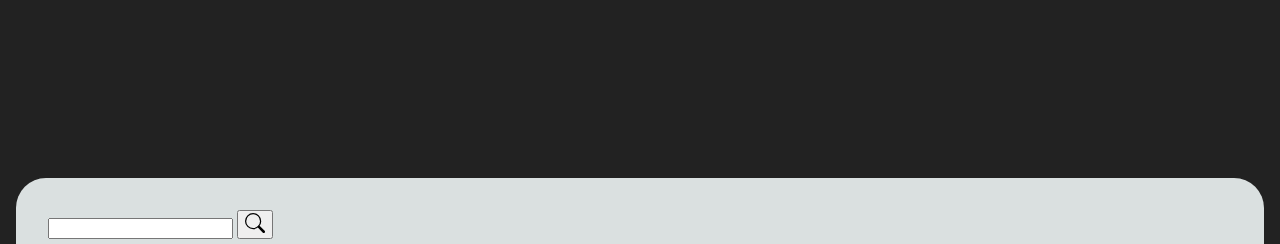
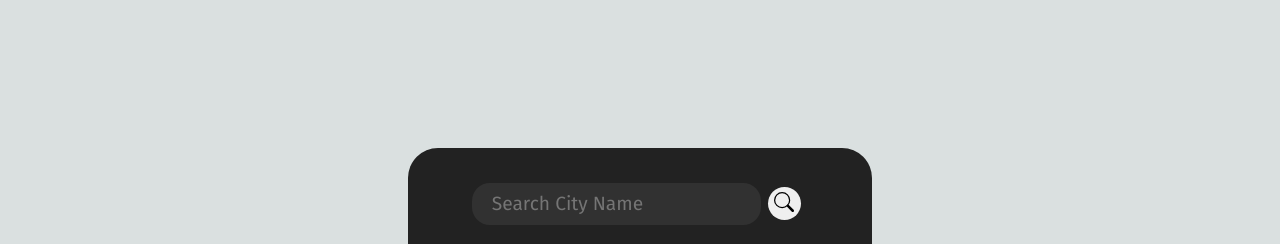
Before and after one commit to ThimnaShushu/Thimna-s-Portfolio-Projects, a plain HTML site: page Weather App/index.html in a window 1280 px wide. Shown: the part 94-338 px from the top of the page. Drawn offline with Linux system fonts and the light colour scheme.

Commit message:
I added a search bar and changed the font.

```diff
--- a/Weather App/index.html
+++ b/Weather App/index.html
@@ -13,12 +13,12 @@
 <body>
     <div class="card">
         <div class="search">
-            <input type="text" class="search-bar">
+            <input type="text" class="search-bar" placeholder="Search City Name">
             <button><svg stroke="currentColor" fill="currentColor" stroke-width="0" viewBox="0 0 16 16" height="1.5em" width="1.5em" xmlns="http://www.w3.org/2000/svg"><path fill-rule="evenodd" d="M10.442 10.442a1 1 0 011.415 0l3.85 3.85a1 1 0 01-1.414 1.415l-3.85-3.85a1 1 0 010-1.415z" clip-rule="evenodd"></path><path fill-rule="evenodd" d="M6.5 12a5.5 5.5 0 100-11 5.5 5.5 0 000 11zM13 6.5a6.5 6.5 0 11-13 0 6.5 6.5 0 0113 0z" clip-rule="evenodd"></path></svg></button>
         </div>
         <div class="Weather">
             <h2 class="City">Weather in Cape Town</h2>
-            <div class="temp">20°C</div>
+            <h1 class="temp">20°C</h1>
             <img src="" alt="" class="icon">
             <div class="description">Cloudy</div>
             <div class="humidity">Humidity: 20%</div>
--- a/Weather App/style.css
+++ b/Weather App/style.css
@@ -4,19 +4,59 @@ body{
     align-items: center;
     height: 100vh;
     margin: 0;
-    background: #222;
+    background: #dae0e0;
 
         font-family: "Fira Sans", sans-serif;
         font-weight: 400;
         font-style: italic;
+        color: white;
+
+
+
+
 
 
 }
 
 .card{
-    background: #dae0e0 ;
+    background:  #222;
     padding: 2em;
     border-radius: 30px;
     width: 100%;
+    max-width: 400px;
     margin: 1em;
 }
+
+.search {
+    display: flex;
+    align-items: center;
+    justify-content: center;
+
+
+}
+
+button {
+    margin: 0.5em;
+    border-radius: 50%;
+    border: none;
+    height: 2.5em;
+    width: 2.5em;
+    transition: 0.2s ease-in-out;
+
+}
+button:hover {
+    background: #7c7c7c6b;
+}
+input.search-bar {
+    border: none;
+    outline: none;
+    padding: 0.5em 1em;
+    border-radius: 18px;
+    background-color: #7c7c7c2b;
+    color: white;
+    font-family: inherit;
+    cursor: pointer;
+    font-size: 120%;
+
+
+}
```
